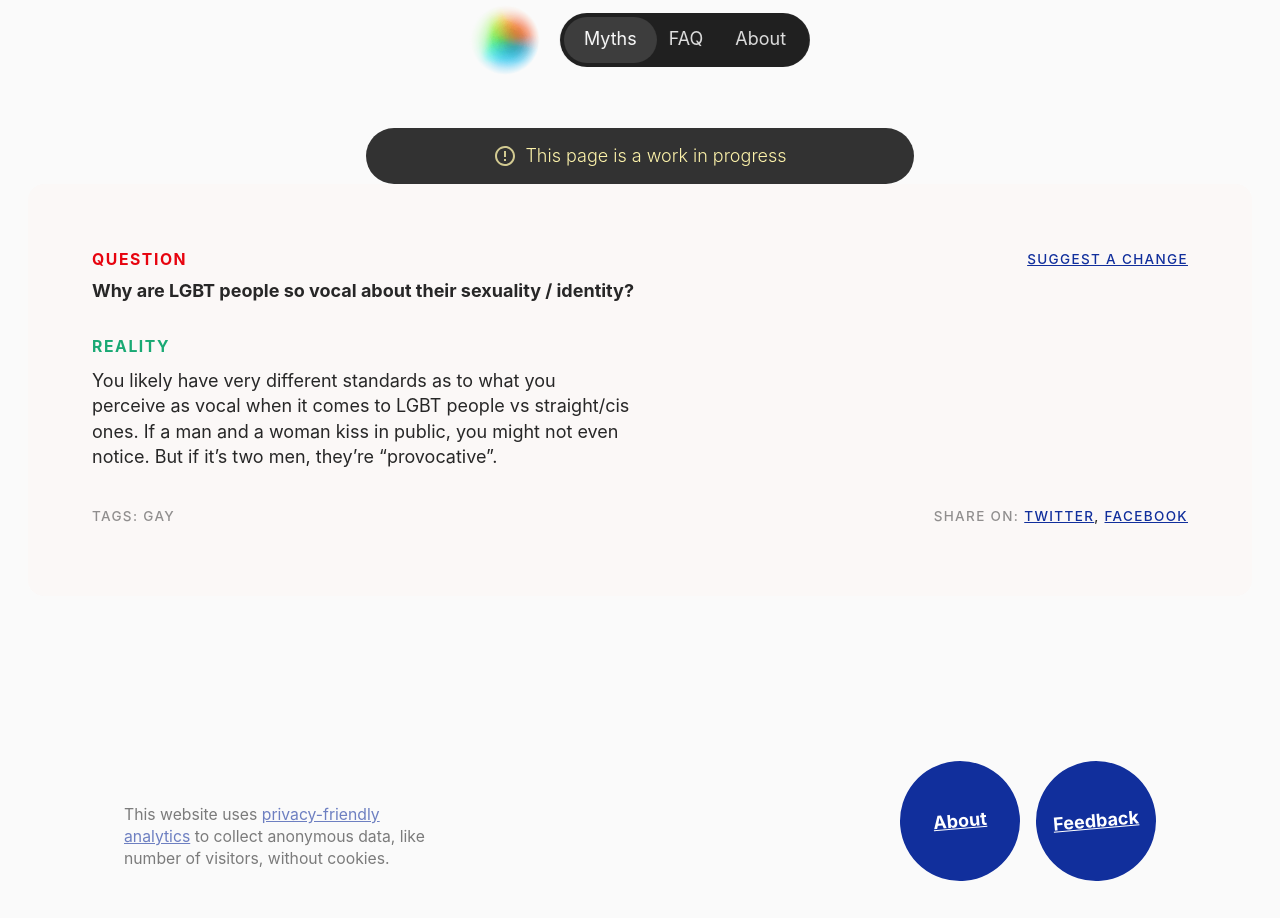
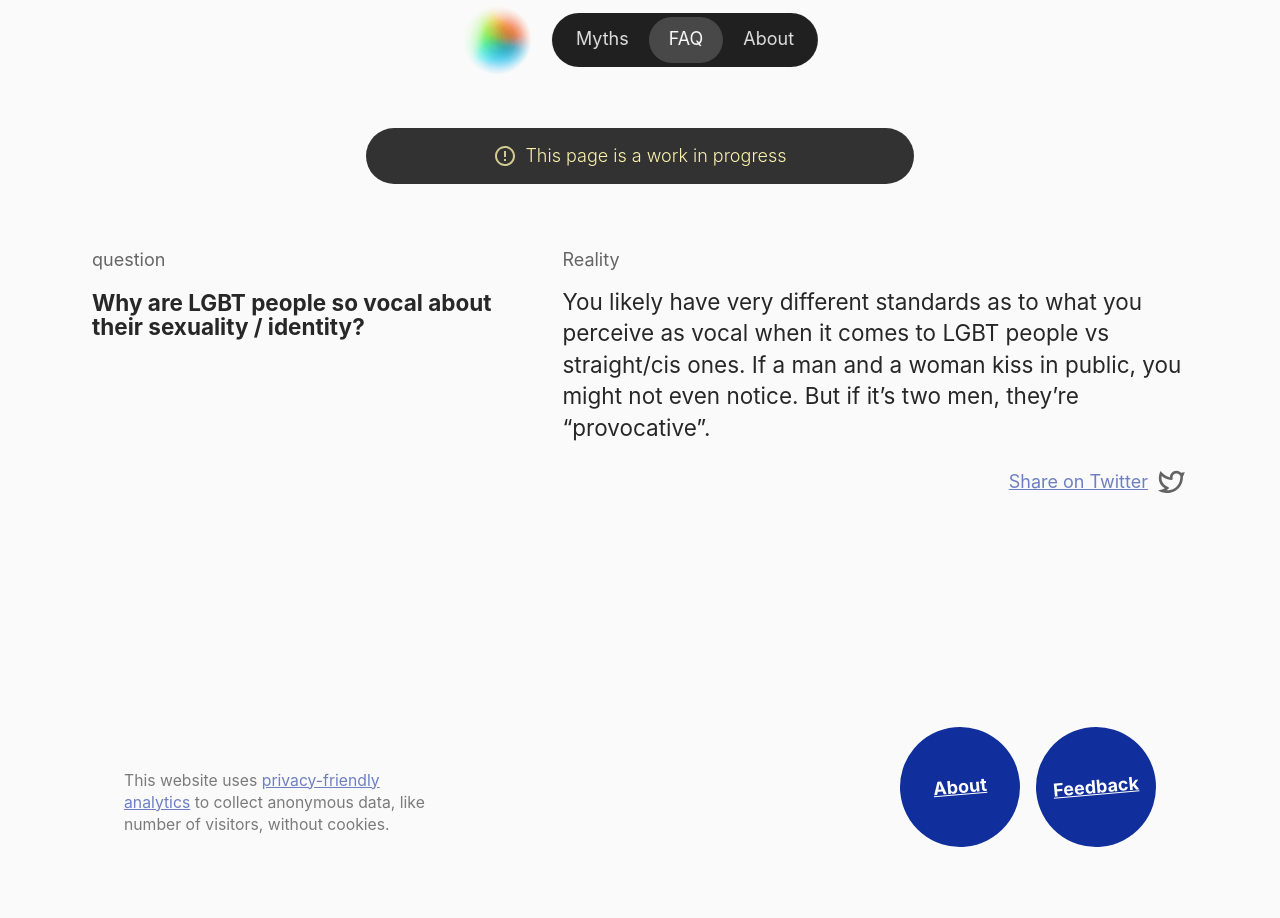
Before and after one commit to anna-filou/LGBTmyths.com, a Jekyll site: the page built from _faq/vocal.md, in a window 1280 px wide. Built offline with Jekyll 4.4.1, drawn with Linux system fonts in a browser that asks for light colours.

Commit message:
detail page modernize

```diff
--- a/_faq/vocal.md
+++ b/_faq/vocal.md
@@ -1,6 +1,6 @@
 ---
 layout: myth
-type: Question
+type: question
 title: Why are LGBT people so vocal about their sexuality / identity?
 short: You likely have very different standards as to what you perceive as vocal when it comes to LGBT people vs straight/cis ones. If a man and a woman kiss in public, you might not even notice. But if it’s two men, they’re “provocative”.
 tags: Gay
--- a/_includes/navbar.html
+++ b/_includes/navbar.html
@@ -14,8 +14,8 @@
         <img src="/assets/lgbt-gradient.png" alt="logo" class="logo">
     </a>
     <div class="nav-items">
-        <a href="/" class="active">Myths</a>
-        <a href="/FAQ" class="">FAQ</a>
-        <a href="/about" class="">About</a>
+        <a href="/" class="{%- if page.url == '/' -%}active{%-endif-%}">Myths</a>
+        <a href="/FAQ" class="{%- if page.url contains 'faq' -%}active{%-endif-%}">FAQ</a>
+        <a href="/about" class="{%- if page.url contains 'about' -%}active{%-endif-%}">About</a>
     </div>
 </nav>
--- a/_includes/wip.html
+++ b/_includes/wip.html
@@ -1,4 +1,4 @@
 <div class="mt5 w-50-ns center pa3 tc bg-black-80 light-yellow fw3 flex flex-row items-center justify-center" style="border-radius: 100px;">
     <svg class="mr2 o-80" xmlns="http://www.w3.org/2000/svg" viewBox="0 0 24 24" width="24" height="24"><path d="M12 22C6.47715 22 2 17.5228 2 12C2 6.47715 6.47715 2 12 2C17.5228 2 22 6.47715 22 12C22 17.5228 17.5228 22 12 22ZM12 20C16.4183 20 20 16.4183 20 12C20 7.58172 16.4183 4 12 4C7.58172 4 4 7.58172 4 12C4 16.4183 7.58172 20 12 20ZM11 15H13V17H11V15ZM11 7H13V13H11V7Z" fill="rgba(251,241,169,1)"></path></svg>
-     This page is a work in progress
+     This page is a work&nbsp;in&nbsp;progress
 </div>
--- a/_layouts/myth.html
+++ b/_layouts/myth.html
@@ -1,39 +1,31 @@
 ---
 layout: default
 ---
-<section class="container-ns mt6">
+
+<section class="container mt6">
 
     {% include wip.html %}
 
-    <div class="pa3 pv4 pa5-ns br4-ns nl5-ns nr5-ns bg-faint">
-        <div class="flex flex-row justify-between">
-            <div class="dark-red b ttu tracked f6">{{page.type}}</div>
-            <a href="{{site.data.general.feedback-form}}" class="ttu tracked f7 fw5 dn dib-ns">Suggest a change</a>
+    <div class="mt5 flex flex-column flex-row-ns" id="{{myth.id | split: '--' | shift}}">
+
+        <div class="mb2 w-40-ns sticky">
+            <div class="o-70 pb1-ns">{{page.type}}</div>
+            <h1 class="mt2 mt3-ns f4 s{%- if page.type != 'question' -%}trikethrough{%-endif-%}">{{page.title}}</h1>
         </div>
 
-
-        <h1 class="mt2 f5">{{page.title}}</h1>
-        <div class="green b ttu tracked nb2 mt4 f6">Reality</div>
-        <div class="measure">
-            {{page.short | markdownify }}
-        </div>
-
-        <div class="flex-ns flex-row-ns justify-between mt4">
-            <div class="ttu tracked o-50 pv1 f7 fw5">Tags: {{page.tags}}</div>
-            <div class="ttu tracked pv1 f7 fw5 "><span class="o-50">Share on:</span>
-                <a href="https://twitter.com/intent/tweet?url={{site.url}}{{page.url}}&text=❌ {{page.type}}: {{page.title}} ✅Reality: ">
-                    Twitter</a>,
-                <a href="">
-                    Facebook</a>
+        <div class="w-60-ns pl4-ns">
+            <div class="o-70 nb3 nb2-ns">Reality</div>
+            <div class="f4">
+                {{page.short | markdownify }}
             </div>
-            <a href="{{site.data.general.feedback-form}}" class="ttu tracked f7 pv1 fw5 dn-ns dib">Suggest a change</a>
+            <a class="o-60 tr flex flex-row items-center justify-end" target="_blank" href="https://twitter.com/intent/tweet?url={{site.url}}{{page.url}}&text=❌ {{page.type}}: {{page.title}} ✅Reality: ">
+                Share on Twitter
+                <svg class="ml2 w2" xmlns="http://www.w3.org/2000/svg" viewBox="0 0 24 24"><path d="M15.3499 5.5498C13.7681 5.5498 12.4786 6.81785 12.4504 8.39633L12.4223 9.97138C12.4164 10.3027 12.143 10.5665 11.8117 10.5606C11.7881 10.5602 11.7646 10.5584 11.7413 10.5552L10.1805 10.3423C8.12699 10.0623 6.15883 9.11711 4.27072 7.54387C3.67275 10.8535 4.84 13.147 7.65342 14.9157L9.40041 16.014C9.68095 16.1904 9.7654 16.5608 9.58903 16.8413C9.54861 16.9056 9.49636 16.9616 9.43504 17.0064L7.84338 18.1693C8.78973 18.2288 9.68938 18.1873 10.435 18.0385C15.1526 17.097 18.2897 13.5468 18.2897 7.69084C18.2897 7.21275 17.2774 5.5498 15.3499 5.5498ZM10.4507 8.36066C10.4983 5.69559 12.6735 3.5498 15.3499 3.5498C16.7132 3.5498 17.9465 4.10658 18.8348 5.00515C19.5462 4.9998 20.1514 5.17966 21.5035 4.35943C21.1693 5.9998 21.0034 6.71177 20.2897 7.69084C20.2897 15.3324 15.5926 19.0487 10.8264 19.9998C7.5587 20.6519 2.80646 19.5812 1.44531 18.1584C2.13874 18.1051 4.95928 17.8018 6.58895 16.6089C5.20994 15.6984 -0.278631 12.4679 3.32772 3.78617C5.02119 5.76283 6.73797 7.10831 8.47807 7.82262C9.63548 8.29774 9.91978 8.28825 10.4507 8.36066Z"></path></svg>
+            </a>
+            <article class="mt5">
+                {{page.content | markdownify }}
+            </article>
         </div>
     </div>
 
 </section>
-
-<article class="container mt5">
-    <div class="measure">
-        {{ content }}
-    </div>
-</article>
--- a/assets/css/style.scss
+++ b/assets/css/style.scss
@@ -24,7 +24,7 @@ $light-border: #D8D8D8;
 $light-link: #112f9c;
 
 $nav-bg: #202020;
-$nav-item: #3E3E3E;
+$nav-item: #494949;
 
 // CSS
 
@@ -93,8 +93,6 @@ nav {
             color: #E4E4E4;
             text-decoration: none;
             padding: 10px 20px 12px;
-
-            margin-left: -8px;
             border-radius: 1000px;
         }
 
@@ -104,7 +102,7 @@ nav {
         .active {
             color: #fff;
             background: $nav-item;
-            margin-left: 0;
+            // margin: 0 -6px;
         }
     }
 }
```
Also changed, not shown: _faq/dont-know.md (+1 -1 lines), about old.md (deleted, +0 -35 lines).
